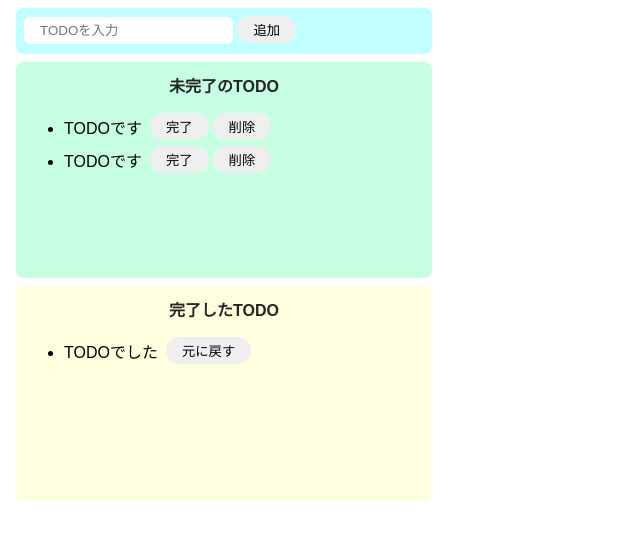
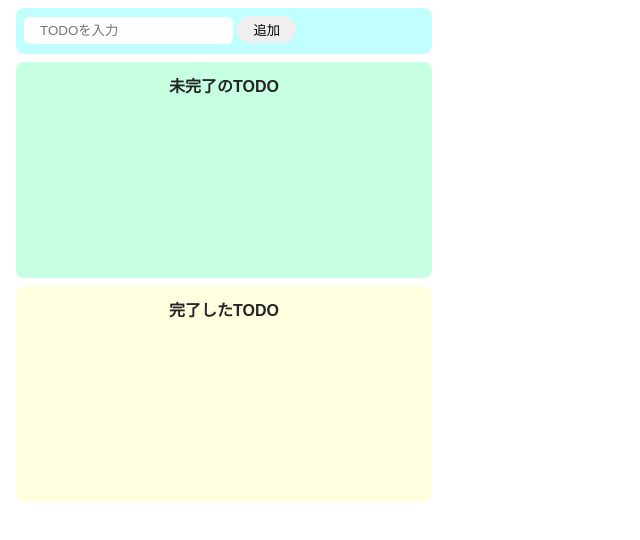
Before and after one commit to akrmyuc/TODO-App, a website built with Parcel: page index.html in a window 1280 px wide. Shown: the whole page, without its empty margins (0-640 px from the left). Built offline with nearby package versions, Linux system fonts and the light colour scheme.

Commit message:
元々入っていたTODOを削除

```diff
--- a/index.html
+++ b/index.html
@@ -13,29 +13,12 @@
 
     <div class="incomplete-area">
       <p class="title">未完了のTODO</p>
-      <ul id="incomplete-list">
-        <!-- <ul>タグの直下に<div>タグを使用するのはアンチパターン -->
-        <div class="list-row">
-          <li>TODOです</li>
-          <button>完了</button>
-          <button>削除</button>
-        </div>
-        <div class="list-row">
-          <li>TODOです</li>
-          <button>完了</button>
-          <button>削除</button>
-        </div>
-      </ul>
+      <ul id="incomplete-list"></ul>
     </div>
 
     <div class="complete-area">
       <p class="title">完了したTODO</p>
-      <ul id="complete-list">
-        <div class="list-row">
-          <li>TODOでした</li>
-          <button>元に戻す</button>
-        </div>
-      </ul>
+      <ul id="complete-list"></ul>
     </div>
 
     <script src="src/index.js"></script>
```
